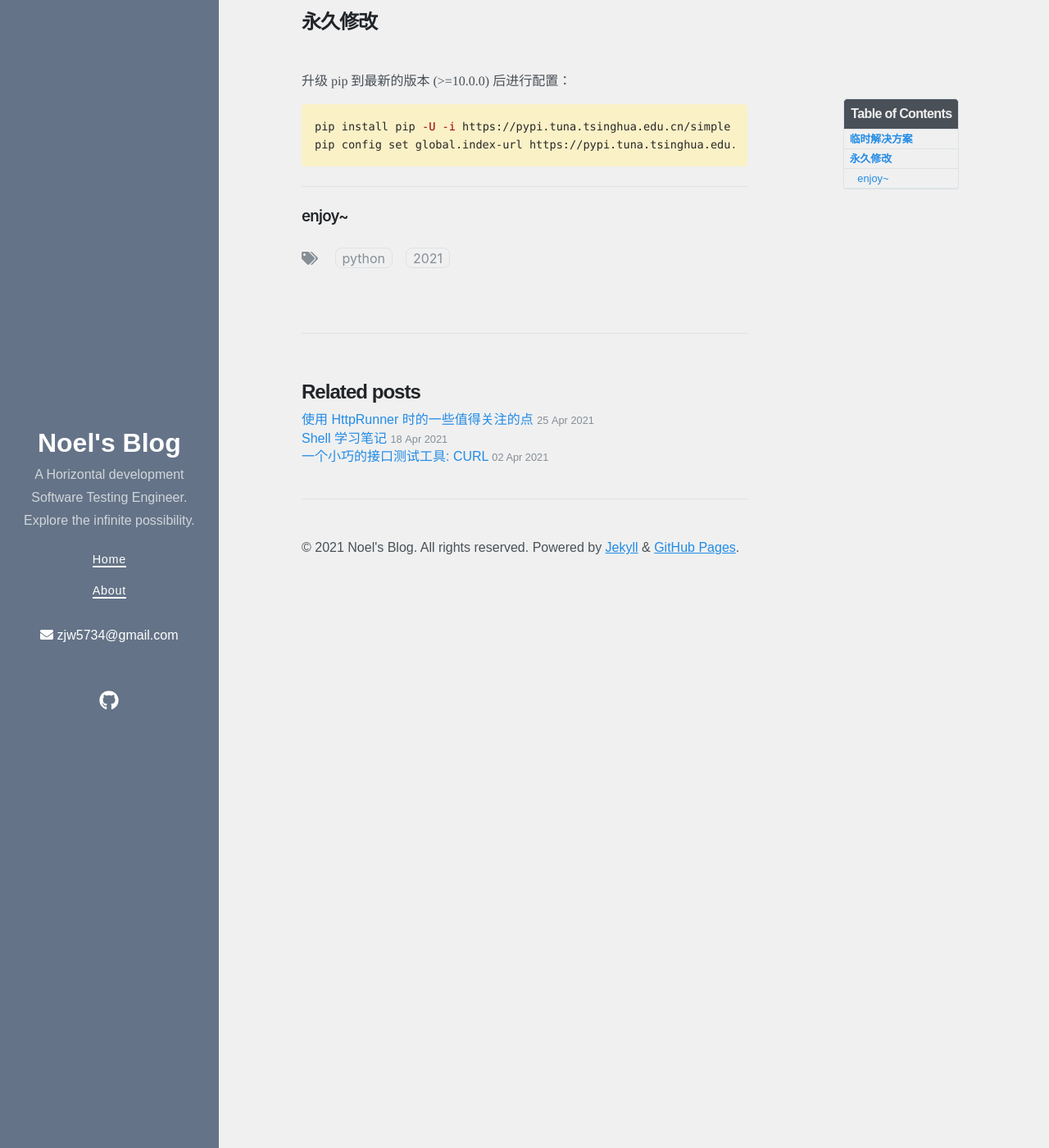
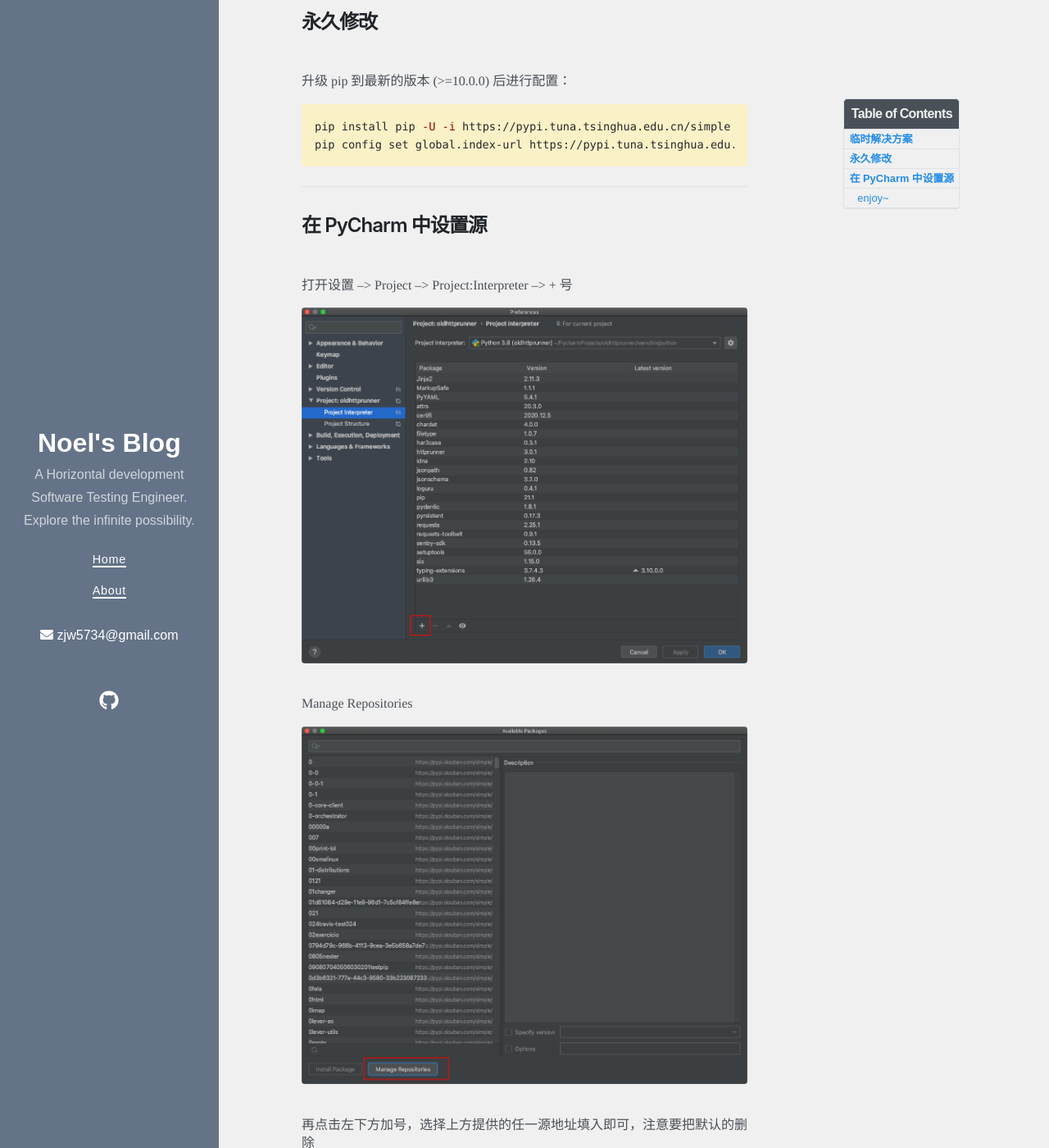
Before and after one commit to jiaw-Zh/jiaw-Zh.github.io, a Jekyll site: the page built from _posts/python/2021-02-21-更改pypi源.md, in a window 1280 px wide and 1400 px high, scrolled down 860 px. Shown: the whole window at 82% size. Built offline with Jekyll 4.4.1, drawn with Linux system fonts in a browser that asks for light colours; nearby versions of some CDN libraries.

Commit message:
pycharm-pip

````diff
--- a/_posts/python/2021-02-21-更改pypi源.md
+++ b/_posts/python/2021-02-21-更改pypi源.md
@@ -48,4 +48,24 @@
 pip config set global.index-url https://pypi.tuna.tsinghua.edu.cn/simple
 ```
 ---
+## 在 PyCharm 中设置源
+<br>
+
+打开设置 --> Project --> Project:Interpreter --> + 号
+
+<img src='/img/pycharm-pip1.png'>
+
+<br>
+Manage Repositories
+
+<img src='/img/pycharm-pip2.png'>
+
+<br>
+再点击左下方加号，选择上方提供的任一源地址填入即可，注意要把默认的删除
+
+下面是操作完成的样子
+
+<img src='/img/pycharm-pip3.png'>
+---
+
 ### enjoy~
````
Also changed, not shown: img/pycharm-pip1.png (added), img/pycharm-pip2.png (added), img/pycharm-pip3.png (added).
